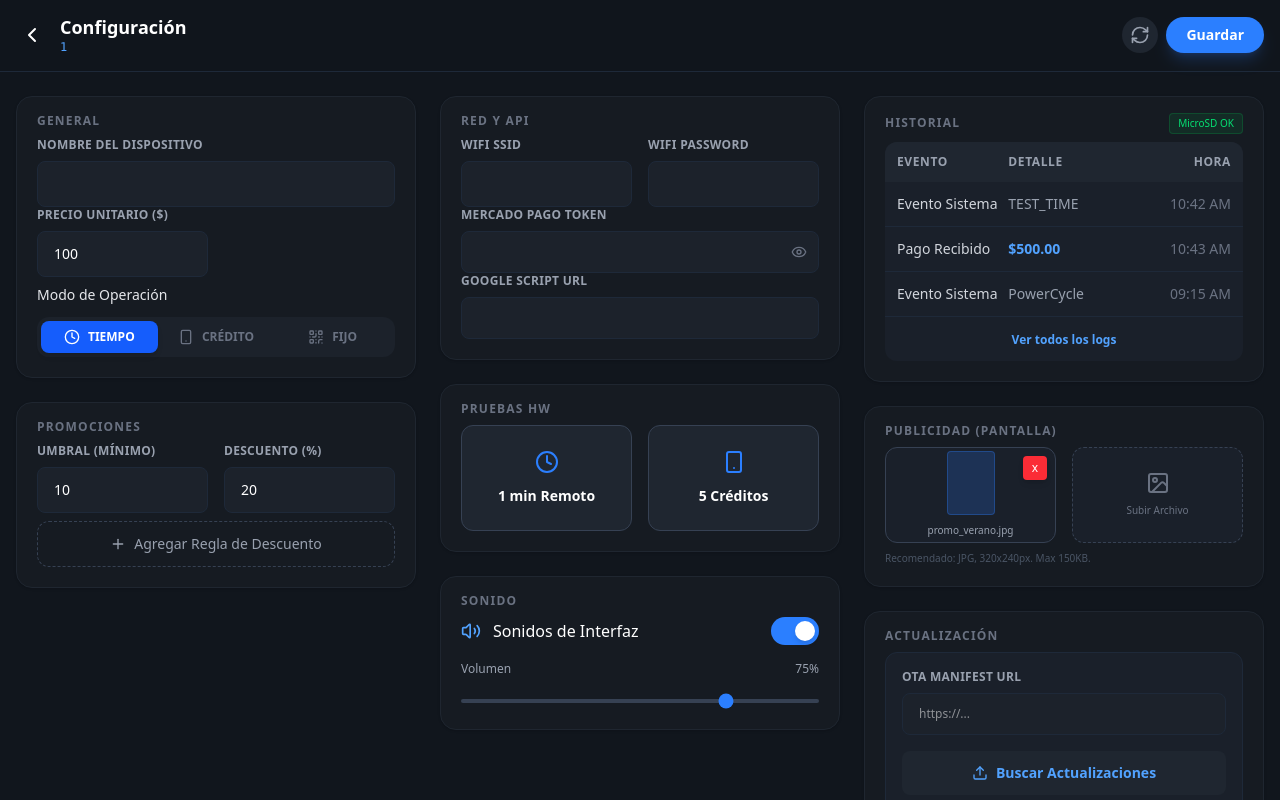
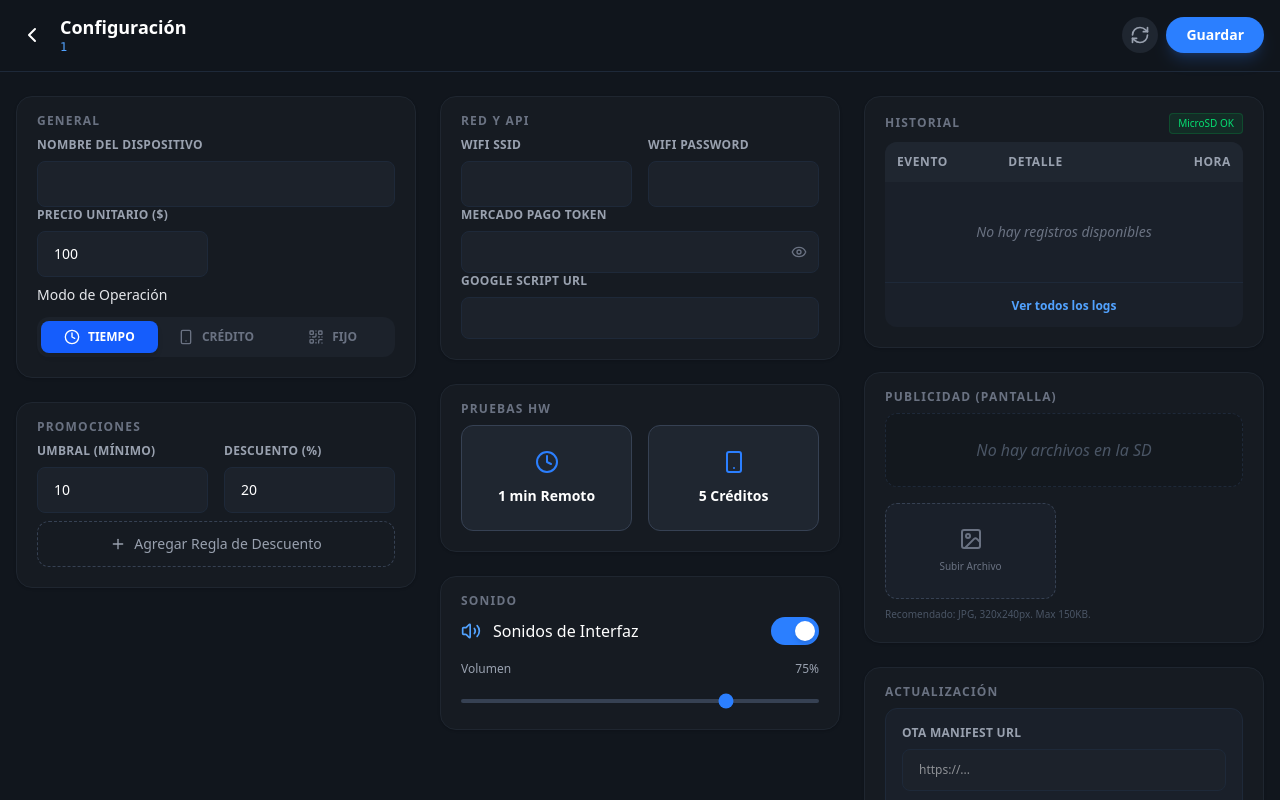
Before and after one commit to jotap504/pagar, a React (Vite) app: page /admin/device/1 in a window 1280 px wide. Shown: the top 800 px of the page. Built offline with nearby package versions, Linux system fonts and the light colour scheme; sample sign-in values are in the browser's storage.

Commit message:
feat: implement dynamic logs and sd file list sync

```diff
--- a/src/pages/DeviceDetails.jsx
+++ b/src/pages/DeviceDetails.jsx
@@ -39,43 +39,43 @@ const DeviceDetails = () => {
     });
 
     const [showMpToken, setShowMpToken] = useState(false);
-    const [logs, setLogs] = useState([
-        { amount: 0, duration: 60, ref: 'TEST_TIME', time: '10:42 AM' },
-        { amount: 500, duration: 120, ref: 'Pago Recibido', time: '10:43 AM' },
-        { amount: 0, duration: 0, ref: 'PowerCycle', time: '09:15 AM' }
-    ]);
+    const [logs, setLogs] = useState([]);
+    const [files, setFiles] = useState([]);
 
     // Sync with device
     useEffect(() => {
         if (status === 'connected' && normalizedUid && !hasRequestedSettings.current) {
-            console.log(`[DeviceDetails] Subscribing to qrsolo/${normalizedUid}/stat/settings`);
-            // 1. Subscribe to settings updates
+            console.log(`[DeviceDetails] Subscribing to qrsolo/${normalizedUid}/stat/#`);
+            // 1. Subscribe to all status topics
             subscribe(`qrsolo/${normalizedUid}/stat/settings`);
-            // 2. Request current settings
-            console.log('[DeviceDetails] Requesting settings for the first time in this session...');
+            subscribe(`qrsolo/${normalizedUid}/stat/status`);
+
+            // 2. Request current data
+            console.log('[DeviceDetails] Requesting full device state...');
             publish(`qrsolo/${normalizedUid}/cmnd/get_settings`, '{}');
+            publish(`qrsolo/${normalizedUid}/cmnd/get_logs`, '{}');
+            publish(`qrsolo/${normalizedUid}/cmnd/list_ads`, '{}');
+
             hasRequestedSettings.current = true;
         }
     }, [status, normalizedUid, subscribe, publish]);
 
-    // Handle incoming messages
+    // Handle settings and status messages
     const settingsTopic = `qrsolo/${normalizedUid}/stat/settings`;
-    const messageForThisTopic = messages[settingsTopic];
+    const statusTopic = `qrsolo/${normalizedUid}/stat/status`;
+    const settingsMsg = messages[settingsTopic];
+    const statusMsg = messages[statusTopic];
 
+    // Settings Handler
     useEffect(() => {
-        if (messageForThisTopic) {
+        if (settingsMsg) {
             try {
-                // Check if the payload is actually different from the last one we processed
-                // to prevent infinite render loops if the broker/device spams the same data.
-                if (lastProcessedMessageRef.current === messageForThisTopic) return;
-                lastProcessedMessageRef.current = messageForThisTopic;
+                if (lastProcessedMessageRef.current === settingsMsg) return;
+                lastProcessedMessageRef.current = settingsMsg;
 
-                const payload = JSON.parse(messageForThisTopic);
-                console.log('--- MQTT DEBUG ---');
-                console.log('Topic:', settingsTopic);
-                console.log('Received Settings Payload:', payload);
+                const payload = JSON.parse(settingsMsg);
+                console.log('--- MQTT SETTINGS ---', payload);
 
-                console.log('Updating state with payload...');
                 setConfig(prev => ({
                     ...prev,
                     devName: payload.devName !== undefined ? payload.devName : prev.devName,
@@ -103,7 +103,44 @@ const DeviceDetails = () => {
                 console.error('Error parsing settings:', e);
             }
         }
-    }, [messageForThisTopic, settingsTopic]);
+    }, [settingsMsg, settingsTopic]);
+
+    // Status / Logs / Files Handler
+    useEffect(() => {
+        if (statusMsg) {
+            console.log('--- MQTT STATUS ---', statusMsg);
+
+            // Check if it's a file list (starts with "Files:")
+            if (statusMsg.startsWith('Files:')) {
+                const fileList = statusMsg.replace('Files:', '').trim().split(',').filter(f => f);
+                setFiles(fileList);
+            }
+            // Check if it's CSV logs (multiple lines or contains commas)
+            else if (statusMsg.includes(',')) {
+                const lines = statusMsg.split('\n');
+                const parsedLogs = lines.map(line => {
+                    const parts = line.split(',');
+                    if (parts.length >= 3) {
+                        return {
+                            time: parts[0],
+                            amount: parseFloat(parts[1]),
+                            duration: parseInt(parts[2]),
+                            ref: parts[3] || 'Evento'
+                        };
+                    }
+                    return null;
+                }).filter(l => l);
+                setLogs(parsedLogs.reverse()); // Show newest first
+            }
+        }
+    }, [statusMsg]);
+
+    const [lastUpdated, setLastUpdated] = useState(null);
+    useEffect(() => {
+        if (settingsMsg) {
+            setLastUpdated(new Date());
+        }
+    }, [settingsMsg]);
 
     const handleChange = (name, value) => {
         setConfig(prev => ({ ...prev, [name]: value }));
@@ -111,16 +148,10 @@ const DeviceDetails = () => {
 
     const handleSaveAll = () => {
         const topic = `qrsolo/${normalizedUid}/cmnd/settings`;
-
-        // Create copy of config to modify payload
         const payload = { ...config };
-
-        // Security: If mpToken is masked (starts with ... or *****), do NOT send it back
-        // This prevents overwriting the real token with the mask.
         if (payload.mpToken && (payload.mpToken.startsWith('...') || payload.mpToken === '*****')) {
             delete payload.mpToken;
         }
-
         publish(topic, JSON.stringify(payload));
         alert('Configuración guardada y enviada.');
     };
@@ -130,20 +161,12 @@ const DeviceDetails = () => {
         alert(`Comando ${cmd} enviado.`);
     };
 
-    // Helper for formatting MP Token
     const formatToken = (token) => {
         if (!token) return '';
         if (showMpToken) return token;
         if (token.length <= 5) return token;
         return `...${token.slice(-5)}`;
     };
-
-    const [lastUpdated, setLastUpdated] = useState(null);
-    useEffect(() => {
-        if (messages[`qrsolo/${uid}/stat/settings`]) {
-            setLastUpdated(new Date());
-        }
-    }, [messages, uid]);
 
     return (
         <div className="min-h-screen bg-[#11161d] text-white pb-20 font-sans">
@@ -352,15 +375,17 @@ const DeviceDetails = () => {
                                     <div className="text-right">Hora</div>
                                 </div>
                                 <div className="divide-y divide-gray-800 max-h-[300px] overflow-y-auto custom-scrollbar">
-                                    {logs.map((log, i) => (
+                                    {logs.length > 0 ? logs.map((log, i) => (
                                         <div key={i} className="grid grid-cols-3 p-3 hover:bg-white/5 transition">
-                                            <span className="text-gray-300">{log.ref === 'Pago Recibido' ? 'Pago Recibido' : 'Evento Sistema'}</span>
+                                            <span className="text-gray-300 text-xs truncate">{log.ref}</span>
                                             <span className={log.amount > 0 ? "text-blue-400 font-bold" : "text-gray-400"}>
-                                                {log.amount > 0 ? `$${log.amount.toFixed(2)}` : log.ref}
+                                                {log.amount > 0 ? `$${log.amount.toFixed(2)}` : '-'}
                                             </span>
-                                            <div className="text-right text-gray-500">{log.time}</div>
+                                            <div className="text-right text-gray-500 text-[10px]">{log.time}</div>
                                         </div>
-                                    ))}
+                                    )) : (
+                                        <div className="p-10 text-center text-gray-500 italic">No hay registros disponibles</div>
+                                    )}
                                 </div>
                                 <div className="p-3 text-center border-t border-gray-800">
                                     <button className="text-blue-400 text-xs font-bold hover:text-blue-300">Ver todos los logs</button>
@@ -371,12 +396,24 @@ const DeviceDetails = () => {
                         {/* PUBLICIDAD */}
                         <Section title="PUBLICIDAD (PANTALLA)">
                             <div className="grid grid-cols-2 gap-4">
-                                <div className="aspect-video bg-[#1a202a] rounded-xl border border-gray-700 flex flex-col items-center justify-center relative overflow-hidden group">
-                                    <div className="absolute top-2 right-2 bg-red-500 text-white w-6 h-6 rounded flex items-center justify-center text-xs shadow-md z-10 cursor-pointer hover:bg-red-600 transition">x</div>
-                                    <div className="w-12 h-16 bg-blue-500/20 border border-blue-500/30 rounded mb-2"></div>
-                                    <p className="text-[10px] text-gray-400">promo_verano.jpg</p>
-                                </div>
-                                <div className="aspect-video bg-[#1a202a] rounded-xl border border-dashed border-gray-700 flex flex-col items-center justify-center hover:bg-white/5 cursor-pointer transition">
+                                {files.length > 0 ? files.map((file, i) => (
+                                    <div key={i} className="aspect-video bg-[#1a202a] rounded-xl border border-gray-700 flex flex-col items-center justify-center relative overflow-hidden group">
+                                        <div
+                                            onClick={() => sendCommand('delete_ad', file)}
+                                            className="absolute top-2 right-2 bg-red-500 text-white w-6 h-6 rounded flex items-center justify-center text-xs shadow-md z-10 cursor-pointer hover:bg-red-600 transition"
+                                        >x</div>
+                                        <div className="w-12 h-16 bg-blue-500/20 border border-blue-500/30 rounded mb-2 flex items-center justify-center">
+                                            <ImageIcon size={20} className="text-blue-500/50" />
+                                        </div>
+                                        <p className="text-[10px] text-gray-400 px-2 truncate w-full text-center">{file}</p>
+                                    </div>
+                                )) : (
+                                    <div className="col-span-2 p-6 text-center text-gray-600 italic border border-dashed border-gray-800 rounded-xl bg-black/10">
+                                        No hay archivos en la SD
+                                    </div>
+                                )}
+                                <div className="aspect-video bg-[#1a202a] rounded-xl border border-dashed border-gray-700 flex flex-col items-center justify-center hover:bg-white/5 cursor-pointer transition"
+                                    onClick={() => alert('Próximamente: Subida directa vía HTTP')}>
                                     <ImageIcon className="text-gray-500 mb-2" />
                                     <p className="text-[10px] text-gray-500">Subir Archivo</p>
                                 </div>
```
